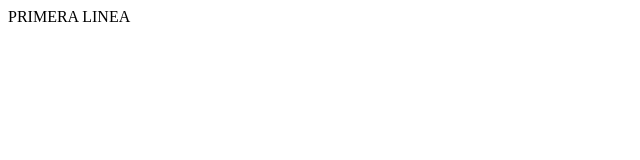
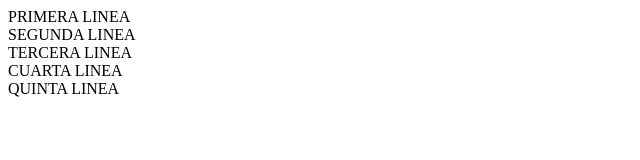
Before and after one commit to JoseDlhB/clase_git_unimag, a plain HTML site: page index.html in a window 1280 px wide. Shown: the whole page, without its empty margins (0-640 px from the left). Drawn offline with Linux system fonts and the light colour scheme.

Commit message:
Tercer commit

```diff
--- a/index.html
+++ b/index.html
@@ -8,5 +8,9 @@
 </head>
 <body>
     <div>PRIMERA LINEA</div>
+    <div>SEGUNDA LINEA</div>
+    <div>TERCERA LINEA</div>
+    <div>CUARTA LINEA</div>
+    <div>QUINTA LINEA</div>
 </body>
 </html>
```
